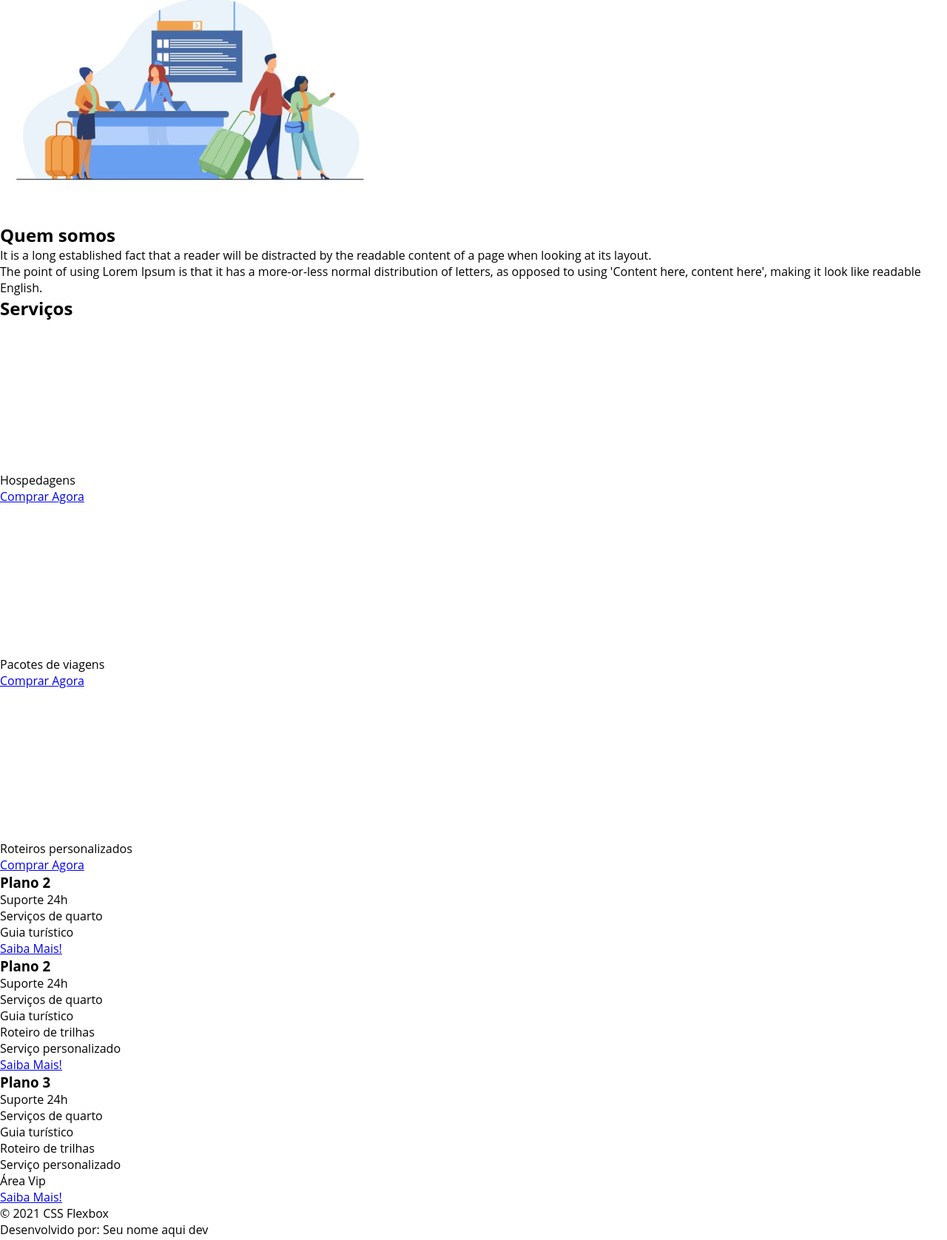
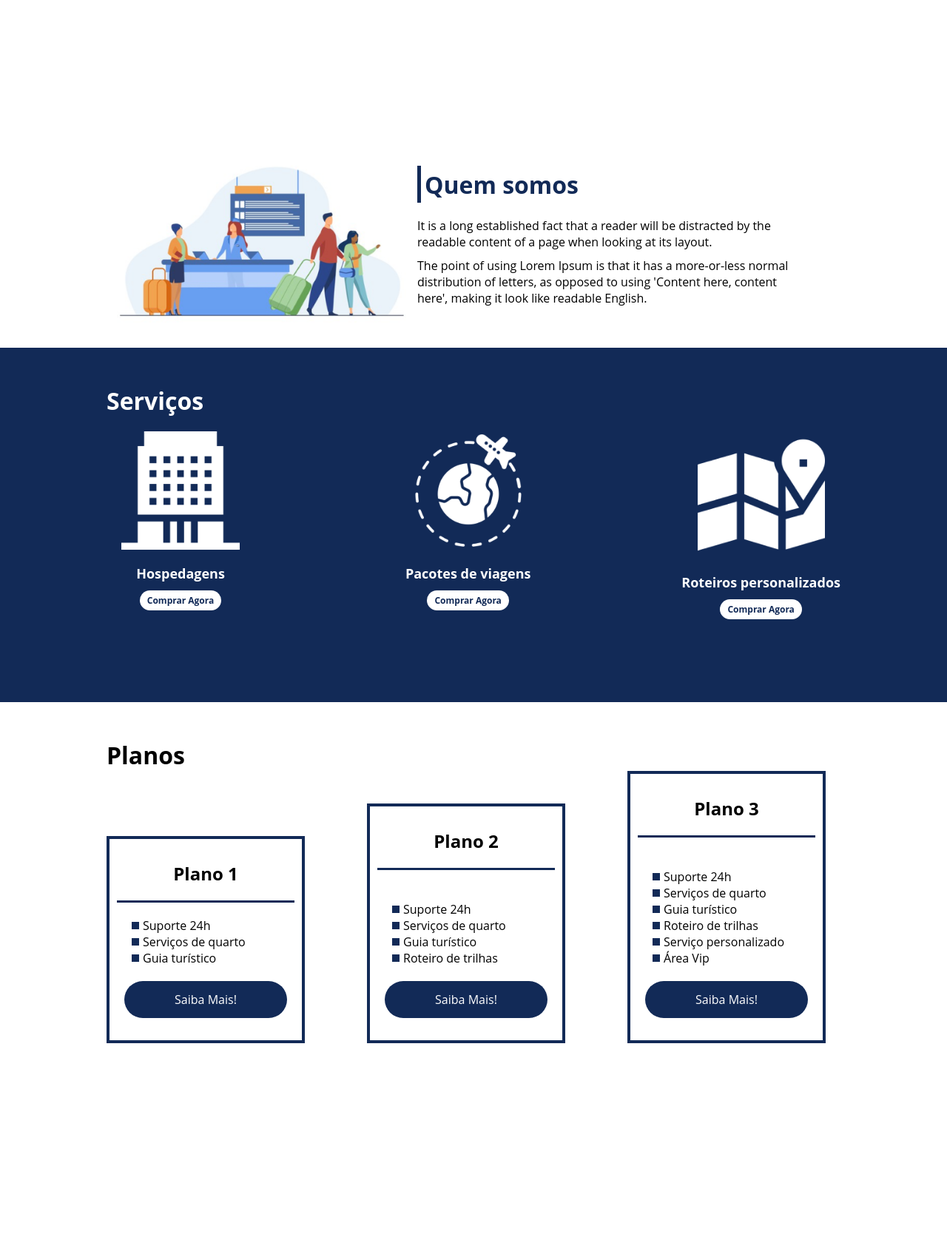
Before and after one commit to rikelmesan/projeto-flex-turismo, a plain HTML site: page flex-projeto-turismo/index.html in a window 1280 px wide. Shown: the part 721-2397 px from the top of the page at 74% size. Drawn offline with Linux system fonts and the light colour scheme.

Commit message:
projeto flex turismos finalizado

```diff
--- a/flex-projeto-turismo/index.html
+++ b/flex-projeto-turismo/index.html
@@ -1,26 +1,32 @@
 <!DOCTYPE html>
 <html lang="pt-br">
+
 <head>
     <meta charset="UTF-8">
     <meta name="viewport" content="width=device-width, initial-scale=1.0">
     <title>Flex Turismos</title>
     <link rel="stylesheet" href="./style.css">
 </head>
+
 <body>
     <header>
+        <div class="flex-container menu">
+            <div>
                 <h1>FlexTurismos</h1>
-        <ul>
+            </div>
+            <ul class="list-items">
                 <li><a href="#quem-somos">Quem Somos</a></li>
                 <li><a href="#servicos">Serviços</a></li>
                 <li><a href="#planos">Planos</a></li>
+        </div>
         </ul>
     </header>
 
-    <div>
-        <div>
+    <div class="flex-container apresentacao">
+        <div class="texto-apresentacao">
             <h1>Flex <br>Turismos</h1>
             <p>O melhor serviço para você!</p>
-            <a href="">Saiba Mais!</a>
+            <a href="" class="btn">Saiba Mais!</a>
         </div>
 
         <div>
@@ -28,37 +34,37 @@
         </div>
     </div>
 
-    <div>
-        <div>
-            <img src="./images/1-quem-somos.png" alt="balcão de atendimento">
-        </div>
-
+    <div class="flex-container" id="quem-somos">
         <div>
             <h2>Quem somos</h2>
             <p>It is a long established fact that a reader will be distracted by the readable content of a page when looking at its layout. </p>
             <p>The point of using Lorem Ipsum is that it has a more-or-less normal distribution of letters, as opposed to using 'Content here, content here', making it look like readable English.</p>
         </div>
-    </div>
 
         <div>
+            <img src="./images/1-quem-somos.png" alt="balcão de atendimento">
+        </div>
+    </div>
+    <div class="container-externo">
+        <div class="flex-container" id="servicos">
             <div>
                 <h2>Serviços</h2>
             </div>
 
-        <div>
-            <div>
+            <div class="list-servicos">
+                <div class="item-servico">
                     <div><img src="./images/icon-2.png" alt="hospedagens"></div>
                     <p>Hospedagens</p>
                     <a href="#">Comprar Agora</a>
                 </div>
 
-            <div>
+                <div class="item-servico">
                     <div><img src="./images/icon-1.png" alt="pacote de viagens"></div>
                     <p>Pacotes de viagens</p>
                     <a href="#">Comprar Agora</a>
                 </div>
 
-            <div>
+                <div class="item-servico">
                     <div><img src="./images/icon-3.png" alt="roteiros personalizados"></div>
                     <p>Roteiros personalizados</p>
                     <a href="#">Comprar Agora</a>
@@ -66,33 +72,36 @@
 
             </div>
         </div>
+    </div>
+    <div class="flex-container" id="planos">
+        <div><h2>Planos</h2></div>
 
-    <div>
-
-        <div>
-            <h3>Plano 2</h3>
+       <div class="list-planos">
+        <div class="item-plano">
+            <h3>Plano 1</h3>
             <ul>
                 <li>Suporte 24h</li>
                 <li>Serviços de quarto</li>
                 <li>Guia turístico</li>
             </ul>
-            <a href="#">Saiba Mais!</a>
+            <a href="#" class="btn">Saiba Mais!</a>
         </div>
 
-        <div>
+        <div class="item-plano">
             <h3>Plano 2</h3>
+            <br>
             <ul>
                 <li>Suporte 24h</li>
                 <li>Serviços de quarto</li>
                 <li>Guia turístico</li>
                 <li>Roteiro de trilhas</li>
-                <li>Serviço personalizado</li>
             </ul>
-            <a href="#">Saiba Mais!</a>
+            <a href="#" class="btn">Saiba Mais!</a>
         </div>
 
-        <div>
+        <div class="item-plano">
             <h3>Plano 3</h3>
+            <br>
             <ul>
                 <li>Suporte 24h</li>
                 <li>Serviços de quarto</li>
@@ -101,13 +110,17 @@
                 <li>Serviço personalizado</li>
                 <li>Área Vip</li>
             </ul>
-            <a href="#">Saiba Mais!</a>
+            <a href="#" class="btn">Saiba Mais!</a>
+        </div>
        </div>
     </div>
 
     <footer>
-        <p>&copy; 2021 CSS Flexbox</p>
-        <p>Desenvolvido por: Seu nome aqui dev</p>
+        <div class="flex-container footer">
+            <p>&copy; 2022 CSS Flexbox</p>
+            <p>Desenvolvido por: Rikelme Santiago</p>
+        </div>
     </footer>
 </body>
+
 </html>
--- a/flex-projeto-turismo/style.css
+++ b/flex-projeto-turismo/style.css
@@ -1,7 +1,7 @@
 *{
     margin: 0;
     padding: 0;
-    font-family: 'Open Sans', sans-serif;
+    font-family: 'Open Sans', sans-serif ;
 }
 
 ul{
@@ -14,8 +14,273 @@ ul li a{
     text-decoration: none;
 }
 
+div img{
+    display: block;
+    width: 100%;
+}
+
 .flex-container{
     display: flex;
     max-width: 992px;
     margin: auto;
+    width: 100%;
+    min-width: 320px;
 }
+
+header{
+    background-color: #122A57;
+    height: 100px;
+    display: flex;
+    align-items: center;
+    color: #fff;
+}
+
+header .list-items{
+    display: flex;
+    width: 100%;
+    max-width: 260px;
+    justify-content: space-between;
+    align-items: center;
+}
+
+.list-items li a{
+    color: #fff;
+}
+
+header .menu{
+    justify-content: space-between;
+}
+
+.apresentacao{
+    height: 100vh;
+    align-items: center;
+    justify-content: space-between;
+}
+
+.apresentacao .texto-apresentacao{
+    min-height: 200px;
+}
+
+.texto-apresentacao h1{
+    color: #122A57;
+    font-size: 48px;
+    margin-bottom: 10px;
+}
+
+.btn{
+    background-color: #122A57;
+    color: white;
+    text-align: center;
+    border-radius: 30px;
+    width: 220px;
+    display: block;
+    text-decoration: none;
+    height: 50px;
+    line-height: 50px;
+    margin-top: 10px;
+    margin-bottom: 10px;
+}
+
+#quem-somos{
+    flex-direction: row-reverse;
+    align-items: center;
+    justify-content: space-between;
+}
+
+#quem-somos h2{
+    font-size: 32px;
+    color: #122A57;
+    display: flex;
+    margin-bottom: 20px;
+    align-items: center;
+}
+
+#quem-somos h2::before{
+    content: "";
+    height: 50px;
+    width: 5px;
+    margin-right: 5px;
+    background-color: #122A57;
+    position: relative;
+}
+
+#quem-somos p{
+    margin-bottom: 10px;
+    width: 90%;
+}
+
+#quem-somos img{
+    min-width: 420px;
+}
+
+.container-externo{
+    background-color: #122A57;
+    width: 100%;
+}
+
+#servicos{
+    flex-direction: column;
+    padding-top: 50px;
+    padding-bottom: 100px;
+}
+
+#servicos h2{
+    color: #fff;
+    font-size: 32px;
+    margin-bottom: 20px;
+}
+
+.list-servicos{
+    display: flex;
+    justify-content: space-between;
+
+}
+
+.list-servicos .item-servico{
+    text-align: center;
+}
+
+.item-servico a{
+    width: 220px;
+    background-color: #fff;
+    border-radius: 30px;
+    height: 50px;
+    text-align: center;
+    margin-top: 20px;
+    line-height: 50px;
+    padding: 5px 10px;
+    color: #122A57;
+    font-size: 12px;
+    text-decoration: none;
+    font-weight: 700;
+}
+
+.item-servico p{
+    font-weight: 700;
+    font-size: 18px;
+    color: #fff;
+    margin-top: 20px;
+}
+
+.item-servico img{
+    width: 80%;
+    margin: auto;
+}
+
+#planos{
+    flex-direction: column;
+    min-height: 100vh;
+    padding-top: 50px;
+}
+
+#planos h2{
+    font-size: 32px;
+}
+
+.list-planos{
+    display: flex;
+    align-items: flex-end;
+    justify-content: space-between;
+}
+
+.item-plano{
+    flex: 1;
+    border: 4px solid #122A57;
+    margin-right: 20px;
+    padding: 10px;
+    max-width: 240px;
+}
+
+.item-plano .btn{
+    margin: auto;
+    margin-bottom: 20px;
+}
+
+.item-plano h3{
+    font-size: 24px;
+    display: flex;
+    flex-direction: column;
+    text-align: center;
+    margin-top: 20px;
+}
+
+.item-plano h3::after{
+    content: "";
+    background-color: #122A57;
+    width: 100%;
+    height: 3px;
+    margin-top: 20px;
+    margin-bottom: 10px;
+}
+
+.item-plano ul{
+    padding: 10px 20px;
+    display: flex;
+    flex-direction: column;
+    margin-bottom: 10px;
+}
+
+.item-plano ul li{
+    display: flex;
+    flex-wrap: nowrap;
+    align-items: center;
+}
+
+.item-plano ul li::before{
+    content: "";
+    width: 10px;
+    height: 10px;
+    background-color: #122A57;
+    margin-right: 5px;
+}
+
+footer{
+    background-color: #122A57;
+    height: 70px;
+    display: flex;
+    align-items: center;
+}
+
+footer .footer{
+    justify-content: space-between;
+    color: white;
+
+}
+
+/* mobile */
+@media(max-width: 992px){
+    .flex-container{
+        flex-direction: column;
+    }
+    .apresentacao{
+        flex-direction: column-reverse;
+    }
+    .apresentacao .texto-apresentacao{
+        width: 100%;
+    }
+    #quem-somos{
+        flex-direction: column-reverse;
+    }
+    .quem-somos img{
+        min-width: 320px;
+        margin: auto;
+    }
+    .list-servicos{
+        flex-direction: column;
+    }
+    .item-servico img{
+        width: 50%;
+        margin: auto;
+    }
+    .list-planos{
+        flex-direction: column;
+        align-items: flex-start;
+        margin-bottom: 20px;
+    }
+    .list-planos .item-plano{
+        max-width: 90%;
+        margin: auto;
+        width: 100%;
+        margin-bottom: 20px;
+    }
+}
```
Lines whose indentation alone changed are shown as unchanged.
